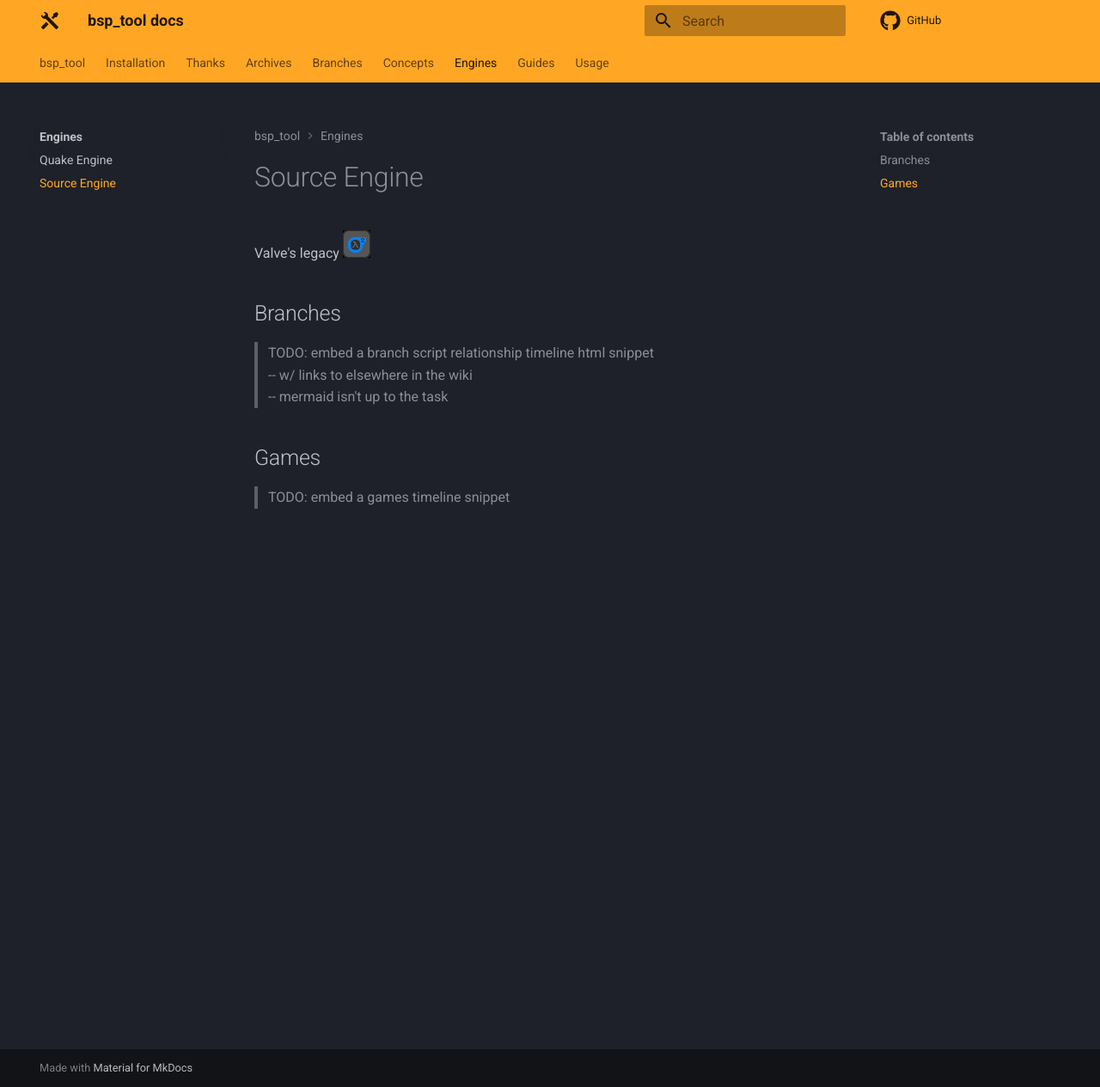
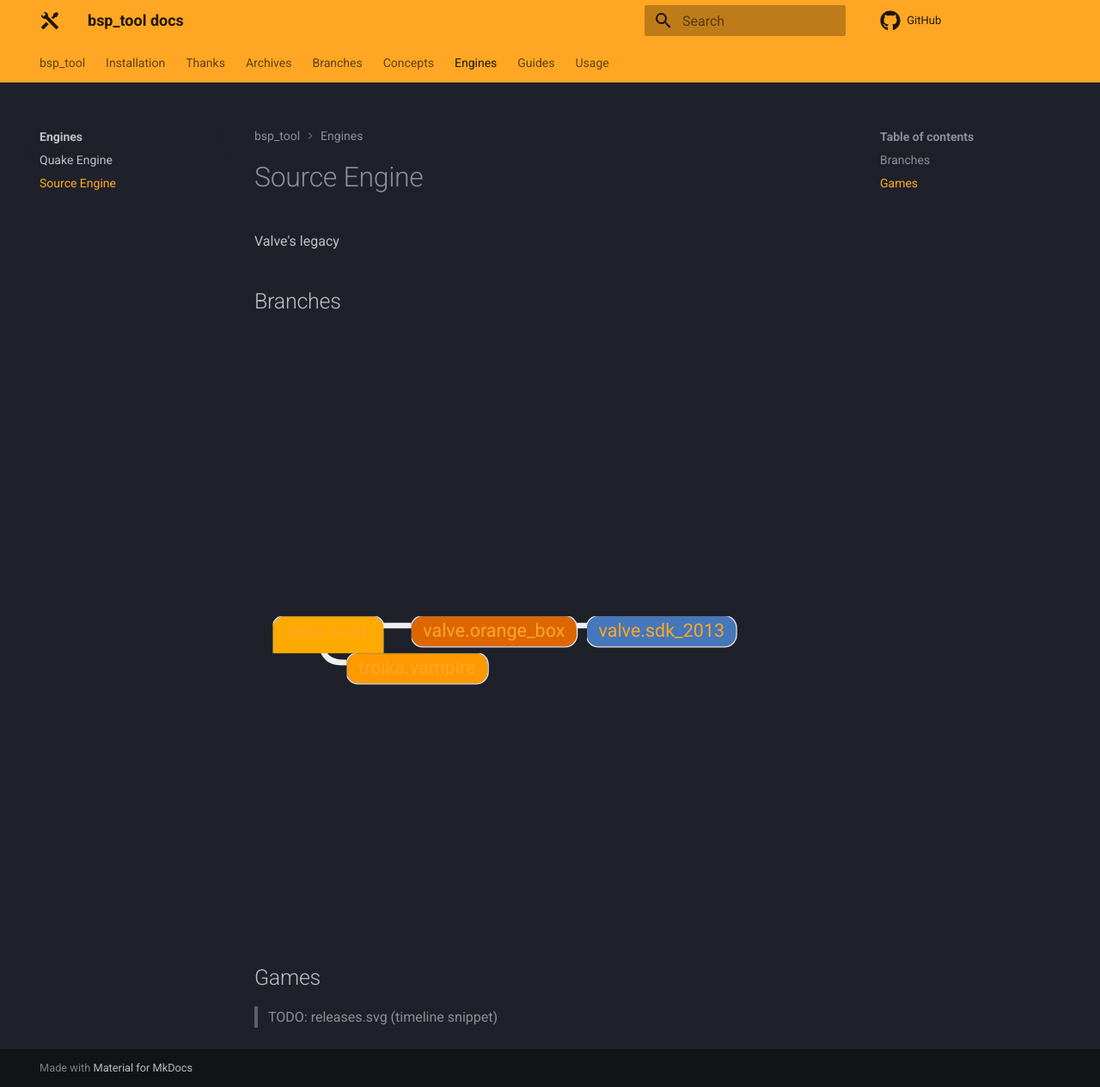
Before and after one commit to snake-biscuits/bsp_tool_docs, an MkDocs documentation site: the page built from docs/engines/source.md, in a window 1280 px wide and 1265 px high. Shown: the whole window at 86% size. Built offline with MkDocs 1.6.1 and Material for MkDocs 9.7.7, drawn with Linux system fonts in a browser that asks for light colours; comment, search, counter and statistics services are not loaded.

Commit message:
embedding svg in markdown

```diff
--- a/docs/engines/source.md
+++ b/docs/engines/source.md
@@ -1,17 +1,88 @@
 # Source Engine
 
 Valve's legacy
-![󰘧](../img/hl2.gif)
 
 
 ## Branches
-> TODO: embed a branch script relationship timeline html snippet
-> -- w/ links to elsewhere in the wiki
-> -- mermaid isn't up to the task
+<div class="svg-wrapper">
+  <svg viewBox="0 0 512 512" xmlns="http://www.w3.org/2000/svg">
+    <style>
+      .svg-wrapper > svg > path {
+        stroke-width: 5;
+        stroke: #EEE;
+        fill: transparent;
+      }
 
-<!-- BUG: not loading; try a static image
-![Engine Branches](.engines/source.branches.svg)
--->
+      .branch {
+        border-radius: 0.5rem;
+        color: #EEE;
+        display: inline-block;
+        outline: 1px solid #EEE;
+        overflow: auto;
+        padding-left: 0.5rem;
+        padding-right: 0.5rem;
+      }
+
+      .branch > a:hover   { color: #F00; }
+      .branch > a:visited { color: #D1D; }
+
+      .zeno-clash       { background-color: #4E1921; }
+      .alien-swarm      { background-color: #55DDFF; }
+      .cso2             { background-color: #BB00BB; }
+      .cso2-2018        { background-color: #AA00EE; }
+      .dark-messiah-mp  { background-color: #47DF04; }
+      .dark-messiah-sp  { background-color: #22BB00; }
+      .infra            { background-color: #AACCBB; }
+      .left4dead        { background-color: #EEAA11; }
+      .left4dead2       { background-color: #33AA33; }
+      .merubasu         { background-color: #CC22AA; }
+      .orange-box       { background-color: #DD6600; }
+      .orange-box-x360  { background-color: #DD4400; }
+      .outerlight       { background-color: #DDAA77; }
+      .sdk-2013         { background-color: #4477BB; }
+      .sdk-2013-x360    { background-color: #4466AA; }
+      .source           { background-color: #FFAA00; }
+      .source-filmmaker { background-color: #BB7722; }
+      .strata           { background-color: #CC1111; }
+      .vampire          { background-color: #FF9900; }
+      .vindictus        { background-color: #8899BB; }
+      .vindictus69      { background-color: #BB8800; }
+    </style>
+
+    <!-- draw connections under the labels -->
+    <!-- valve.source -> troika.vampire -->
+    <path d="M 56 256 C 56 288, 68 288, 80 288"/>
+    <!-- valve.source -> valve.orange_box -->
+    <path d="M 56 256 L 136 256" stroke="black" fill="transparent"/>
+    <!-- valve.orange_box -> valve.sdk_2013 -->
+    <path d="M 160 256 L 288 256" stroke="black" fill="transparent"/>
+
+    <foreignObject x="16" y="248" width="96" height="32">
+      <div class="branch source" xmlns="http://www.w3.org/1999/xhtml">
+        <a href="https://snake-biscuits.github.io/bsp_tool_docs/branches/valve/source/">valve.source</a>
+      </div>
+    </foreignObject>
+
+    <foreignObject x="80" y="280" width="256" height="32">
+      <div class="branch vampire" xmlns="http://www.w3.org/1999/xhtml">
+        <a href="https://snake-biscuits.github.io/bsp_tool_docs/branches/troika/vampire/">troika.vampire</a>
+      </div>
+    </foreignObject>
+
+    <foreignObject x="136" y="248" width="256" height="32">
+      <div class="branch orange-box" xmlns="http://www.w3.org/1999/xhtml">
+        <a href="https://snake-biscuits.github.io/bsp_tool_docs/branches/valve/orange_box/">valve.orange_box</a>
+      </div>
+    </foreignObject>
+
+    <foreignObject x="288" y="248" width="256" height="32">
+      <div class="branch sdk-2013" xmlns="http://www.w3.org/1999/xhtml">
+        <a href="https://snake-biscuits.github.io/bsp_tool_docs/branches/valve/sdk_2013/">valve.sdk_2013</a>
+      </div>
+    </foreignObject>
+  </svg>
+</div>
+
 
 ## Games
-> TODO: embed a games timeline snippet
+> TODO: releases.svg (timeline snippet)
```
Also changed, not shown: docs/engines/source.branches.svg, 1 other file.
